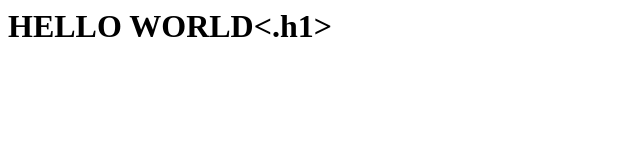
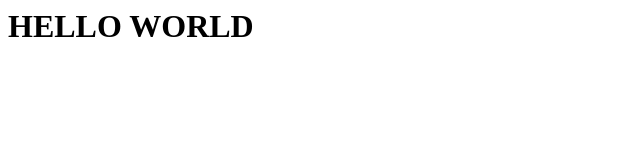
Before and after one commit to YaBoiiRayZ/New-Website, a plain HTML site: page Index.html in a window 1280 px wide. Shown: the whole page, without its empty margins (0-640 px from the left). Drawn offline with Linux system fonts and the light colour scheme.

Commit message:
Create HomePage

```diff
--- a/Index.html
+++ b/Index.html
@@ -1 +1 @@
-<h1>HELLO WORLD<.h1>
+<h1>HELLO WORLD</h1>
```
